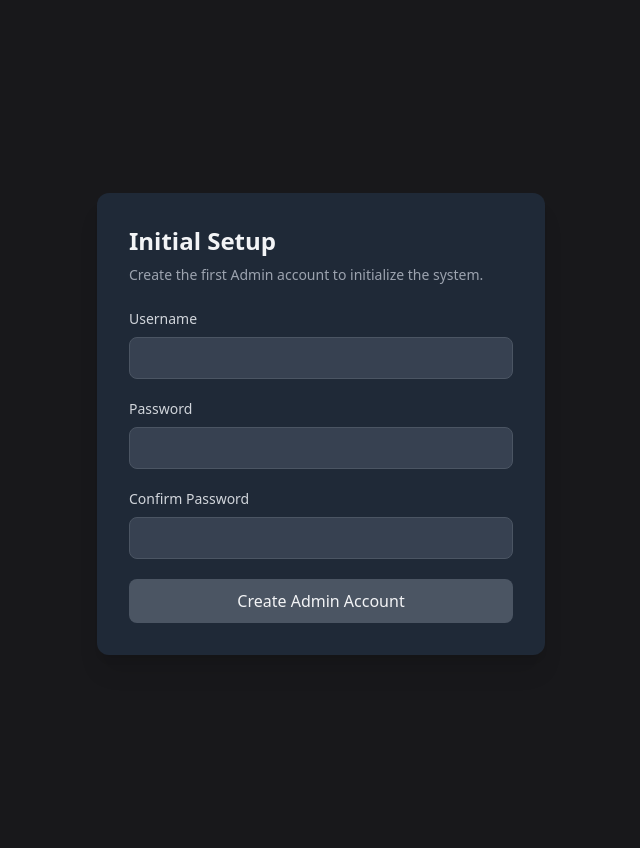
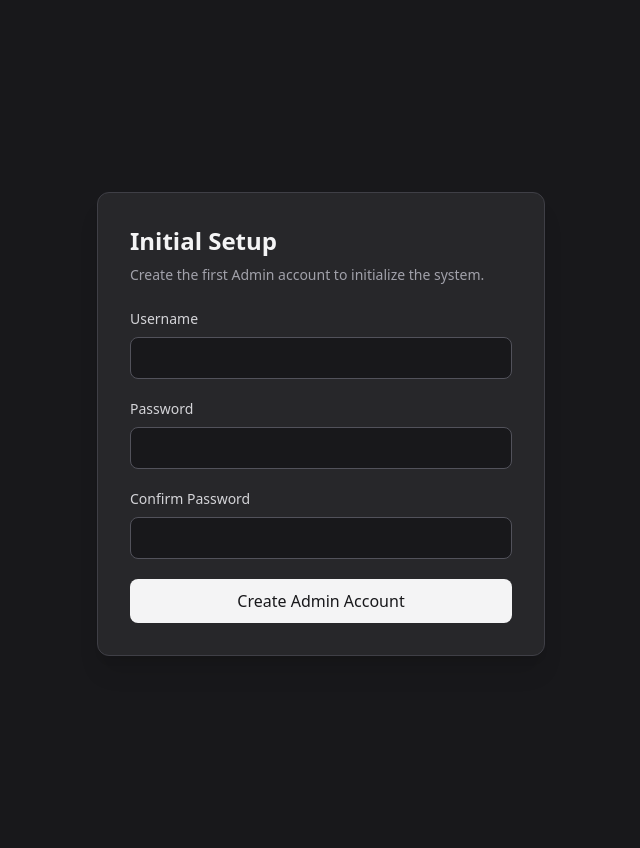
Before and after one commit to nemoe7/asset-tracker, a Flask app: page /auth/setup in a window 1280 px wide. Shown: the whole page, without its empty margins (319-959 px from the left). After the commit the page ends 656 px from the top, so only its background shows below. Run offline with Flask 3, Linux system fonts and the light colour scheme; some libraries are stand-ins or nearby versions.

Commit message:
style(ui): update layout styling and color palette for templates

```diff
--- a/app/templates/base.jinja
+++ b/app/templates/base.jinja
@@ -19,9 +19,9 @@
   {% block head %}{% endblock %}
 </head>
 
-<body class="min-h-screen bg-zinc-900 text-zinc-100">
+<body class="h-screen overflow-hidden bg-zinc-900 text-zinc-100">
 
-  <div class="px-6 py-6 lg:px-32 xl:px-48 2xl:px-64">
+  <div class="h-full px-6 py-6 lg:px-32 xl:px-48 2xl:px-64">
     {% block content %}{% endblock %}
   </div>
 
--- a/app/templates/login.jinja
+++ b/app/templates/login.jinja
@@ -6,7 +6,7 @@ Login
 
 {% block content %}
 
-<main class="min-h-screen flex items-center justify-center px-6">
+<main class="flex h-full items-center justify-center px-6">
   <div class="w-full max-w-md">
     <div class="rounded-xl border border-zinc-700 bg-zinc-800 p-8 shadow-xl">
       <h1 class="text-2xl font-bold text-zinc-100">
--- a/app/templates/setup.jinja
+++ b/app/templates/setup.jinja
@@ -6,60 +6,57 @@ Initial Setup
 
 {% block content %}
 
-<main class="min-h-screen flex items-center justify-center px-6">
+<main class="flex min-h-screen items-center justify-center px-6">
   <div class="w-full max-w-md">
-    <div class="bg-gray-800 rounded-xl shadow-xl p-8">
-      <h1 class="text-2xl font-bold text-gray-100">
+    <div class="rounded-xl border border-zinc-700 bg-zinc-800 p-8 shadow-xl">
+      <h1 class="text-2xl font-bold text-zinc-100">
         Initial Setup
       </h1>
 
-
-      <p class="mt-2 text-sm text-gray-400">
+      <p class="mt-2 text-sm text-zinc-400">
         Create the first Admin account to initialize the system.
       </p>
 
       {% if error %}
-      <div class="mt-6 rounded-lg border border-red-800 bg-red-900/40 px-4 py-3 text-sm text-red-300">
+      <div class="mt-5 rounded-lg border border-red-900/50 bg-red-950/40 px-4 py-3 text-sm text-red-300">
         {{ error }}
       </div>
       {% endif %}
 
       <form method="post" class="mt-6 space-y-5">
         <div>
-          <label for="username" class="block text-sm font-medium text-gray-300">
+          <label for="username" class="block text-sm font-medium text-zinc-300">
             Username
           </label>
 
           <input id="username" name="username" type="text" required autocomplete="username" value="{{ username or '' }}"
-            class="mt-2 w-full rounded-lg bg-gray-700 border border-gray-600 px-3 py-2 text-gray-100 placeholder-gray-400 focus:outline-none focus:ring-2 focus:ring-gray-500">
+            class="mt-2 w-full rounded-lg border border-zinc-600 bg-zinc-900 px-3 py-2 text-zinc-100 placeholder-zinc-500 outline-none focus:border-zinc-400 focus:ring-1 focus:ring-zinc-400">
         </div>
 
         <div>
-          <label for="password" class="block text-sm font-medium text-gray-300">
+          <label for="password" class="block text-sm font-medium text-zinc-300">
             Password
           </label>
 
           <input id="password" name="password" type="password" required autocomplete="new-password"
-            class="mt-2 w-full rounded-lg bg-gray-700 border border-gray-600 px-3 py-2 text-gray-100 placeholder-gray-400 focus:outline-none focus:ring-2 focus:ring-gray-500">
+            class="mt-2 w-full rounded-lg border border-zinc-600 bg-zinc-900 px-3 py-2 text-zinc-100 placeholder-zinc-500 outline-none focus:border-zinc-400 focus:ring-1 focus:ring-zinc-400">
         </div>
 
         <div>
-          <label for="confirm_password" class="block text-sm font-medium text-gray-300">
+          <label for="confirm_password" class="block text-sm font-medium text-zinc-300">
             Confirm Password
           </label>
 
           <input id="confirm_password" name="confirm_password" type="password" required autocomplete="new-password"
-            class="mt-2 w-full rounded-lg bg-gray-700 border border-gray-600 px-3 py-2 text-gray-100 placeholder-gray-400 focus:outline-none focus:ring-2 focus:ring-gray-500">
+            class="mt-2 w-full rounded-lg border border-zinc-600 bg-zinc-900 px-3 py-2 text-zinc-100 placeholder-zinc-500 outline-none focus:border-zinc-400 focus:ring-1 focus:ring-zinc-400">
         </div>
 
         <button type="submit"
-          class="w-full rounded-lg bg-gray-600 px-4 py-2.5 font-medium text-gray-100 hover:bg-gray-500 focus:outline-none focus:ring-2 focus:ring-gray-400">
+          class="w-full rounded-lg bg-zinc-100 px-4 py-2.5 font-medium text-zinc-900 hover:bg-zinc-200 focus:outline-none focus:ring-2 focus:ring-zinc-400">
           Create Admin Account
         </button>
       </form>
     </div>
-
-
   </div>
 </main>
 
```
